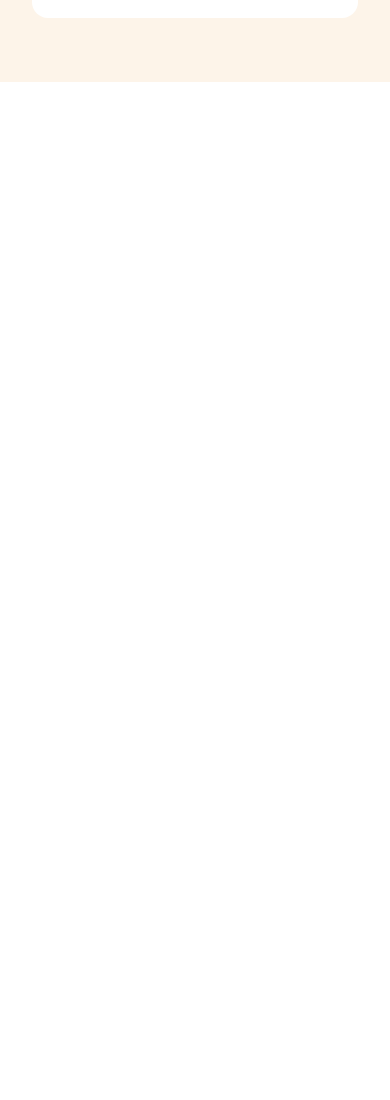
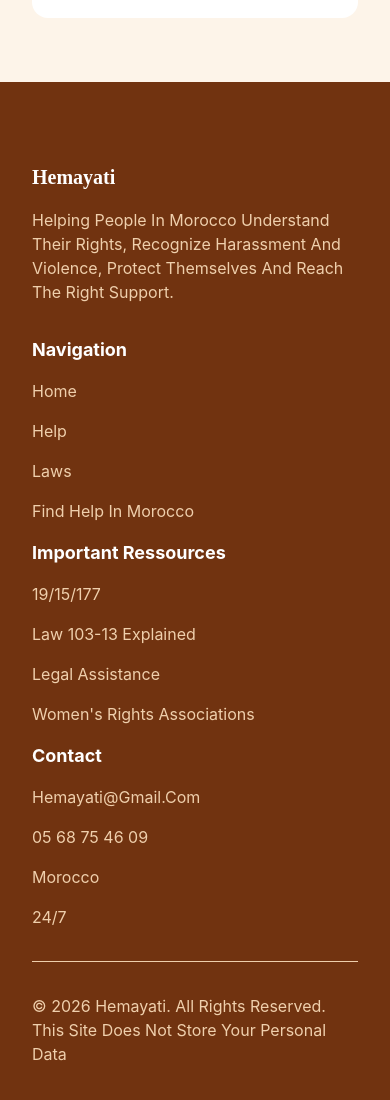
Before and after one commit to oussama-aitmahdi/oussama-aitmahdi-final-project, a website: page index.html in a window 390 px wide. Shown: the part 5098-6198 px from the top of the page. Before the commit the page ends 5180 px from the top, so only its background shows below. Drawn offline with Linux system fonts and the light colour scheme.

Commit message:
feat: added footer with responsivity

```diff
--- a/index.html
+++ b/index.html
@@ -180,8 +180,46 @@
         </section>
 
         <!-- section4 -->
+    </main>
 
+    <footer class="px-[2rem] py-[4rem] bg-[#713310] text-[#efcfac] flex flex-col gap-8">
+        <div class="flex gap-4 max-sm:flex-col">
+            <div class="w-[25%] flex flex-col gap-4 py-[1rem] max-sm:w-full">
+                <h1 class="font-titles text-[20px] font-bold text-white">hemayati</h1>
+                <p>Helping people in Morocco understand their rights, recognize harassment and violence, protect themselves and reach the right support.</p>
+            </div>
 
-    </main>
+            <div class="w-[25%] flex flex-col gap-4 max-sm:w-full">
+                <h1 class=" text-[18px] font-bold text-white">navigation</h1>
+                <a href="">home</a>
+                <a href="">help</a>
+                <a href="">laws</a>
+                <a href="">find help in morocco</a>
+            </div>
+
+            <div class="w-[25%] flex flex-col gap-4 max-sm:w-full">
+                <h1 class=" text-[18px] font-bold text-white">important ressources</h1>
+                <a href="">19/15/177</a>
+                <a href="">Law 103-13 explained</a>
+                <a href="">Legal assistance</a>
+                <a href="">Women's rights associations</a>
+            </div>
+
+            <div class="w-[25%] flex flex-col gap-4 max-sm:w-full">
+                <h1 class=" text-[18px] font-bold text-white">contact</h1>
+                <a href="">hemayati@gmail.com</a>
+                <a href="">05 68 75 46 09</a>
+                <a href="">morocco</a>
+                <a href="">24/7</a>
+            </div>
+        </div>
+
+        <hr>
+
+        <div class="flex justify-between max-sm:flex-col">
+            <span>&copy; 2026 hemayati. all rights reserved.</span>
+            <span>this site does not store your personal data</span>
+        </div>
+    </footer>
 </body>
 </html>
```
Also changed, not shown: public/css/output.css.
